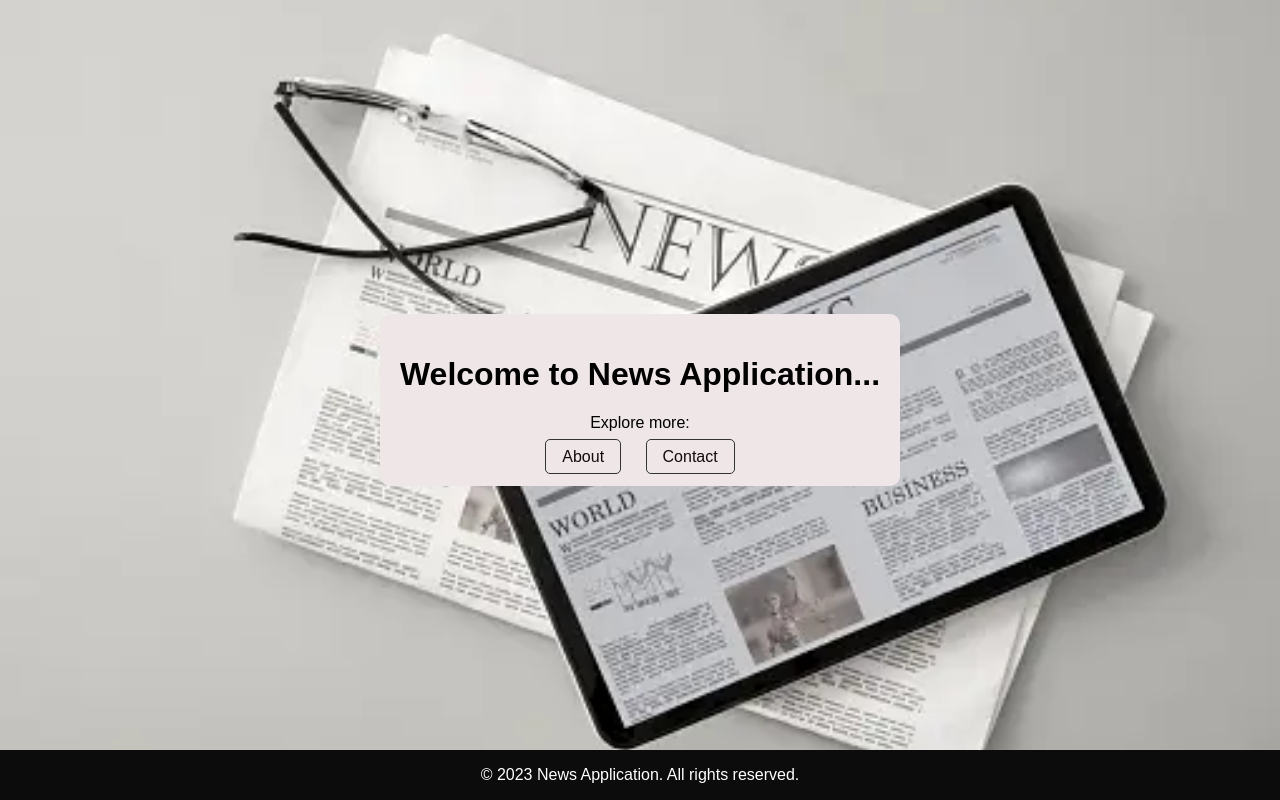
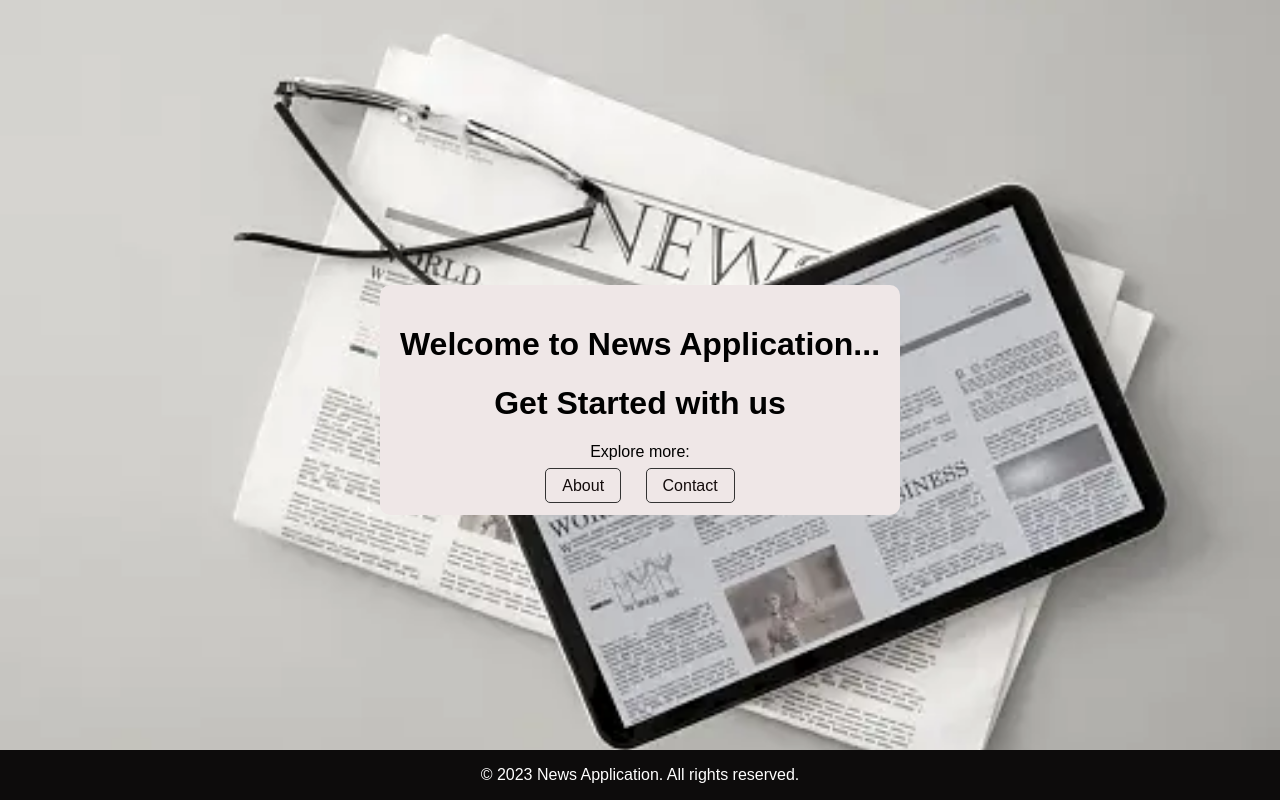
Before and after one commit to Kamali-25/ctshtmlpipe, a plain HTML site: page index.html in a window 1280 px wide. Drawn offline with Linux system fonts and the light colour scheme.

Commit message:
Modified index page

```diff
--- a/index.html
+++ b/index.html
@@ -49,6 +49,7 @@
     <body>
         <div class="container">
           <h1>Welcome to News Application...</h1>
+	  <h1>Get Started with us</h1>
           <p>Explore more:</p>
           <a href="about.html">About</a>
           <a href="contact.html">Contact</a>
```
